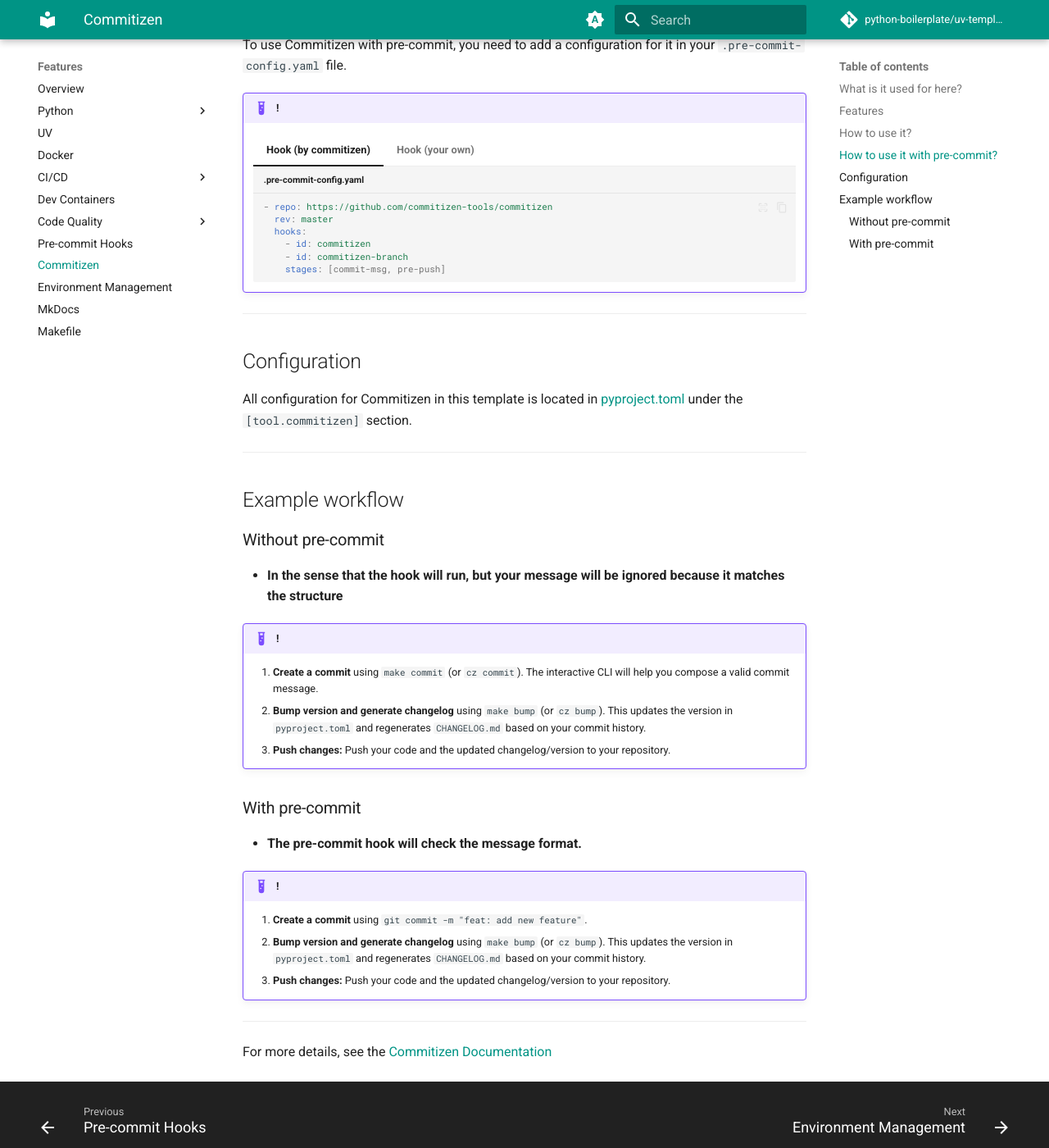
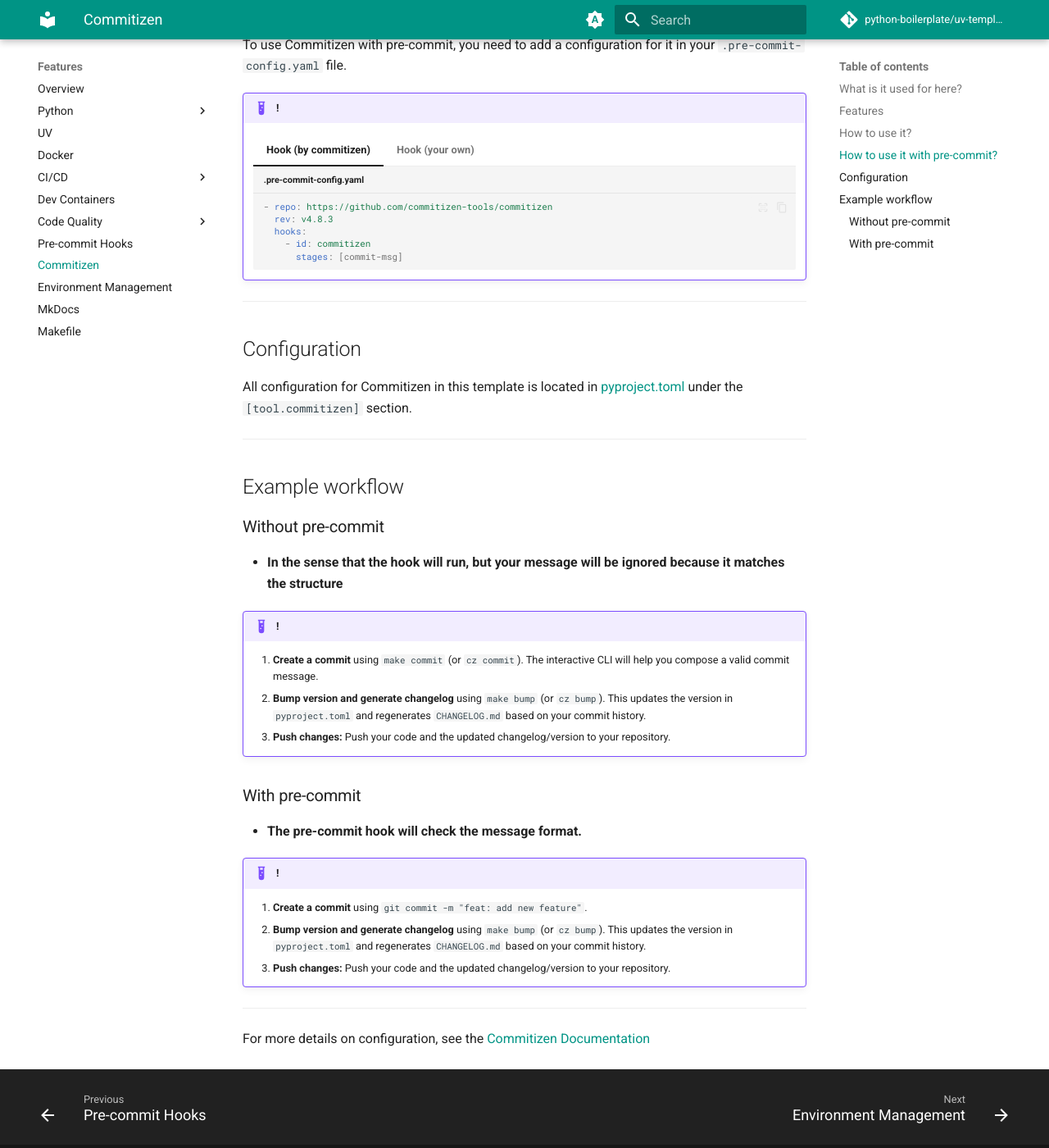
Before and after one commit to python-boilerplate/uv-template, an MkDocs documentation site: the page built from docs/features/commitizen.md, in a window 1280 px wide and 1400 px high, scrolled down 1136 px. Shown: the whole window at 82% size. Built offline with MkDocs 1.6.1 and Material for MkDocs 9.7.7, drawn with Linux system fonts in a browser that asks for light colours; comment, search, counter and statistics services are not loaded.

````diff
--- a/docs/features/commitizen.md
+++ b/docs/features/commitizen.md
@@ -58,11 +58,10 @@
 
         ```yaml title=".pre-commit-config.yaml"
         - repo: https://github.com/commitizen-tools/commitizen
-          rev: master
+          rev: v4.8.3
           hooks:
             - id: commitizen
-            - id: commitizen-branch
-            stages: [commit-msg, pre-push]
+              stages: [commit-msg]
         ```
 
     === "Hook (your own)"
@@ -99,4 +98,4 @@
 
 ---
 
-For more details, see the [Commitizen Documentation](https://commitizen-tools.github.io/commitizen/)
+For more details on configuration, see the [Commitizen Documentation](https://commitizen-tools.github.io/commitizen/)
````
Also changed, not shown: docs/features/code_quality/pytest.md (+4 -2 lines), docs/features/code_quality/vermin.md (+2 -2 lines), docs/features/devcontainers.md (+75 -0 lines).
